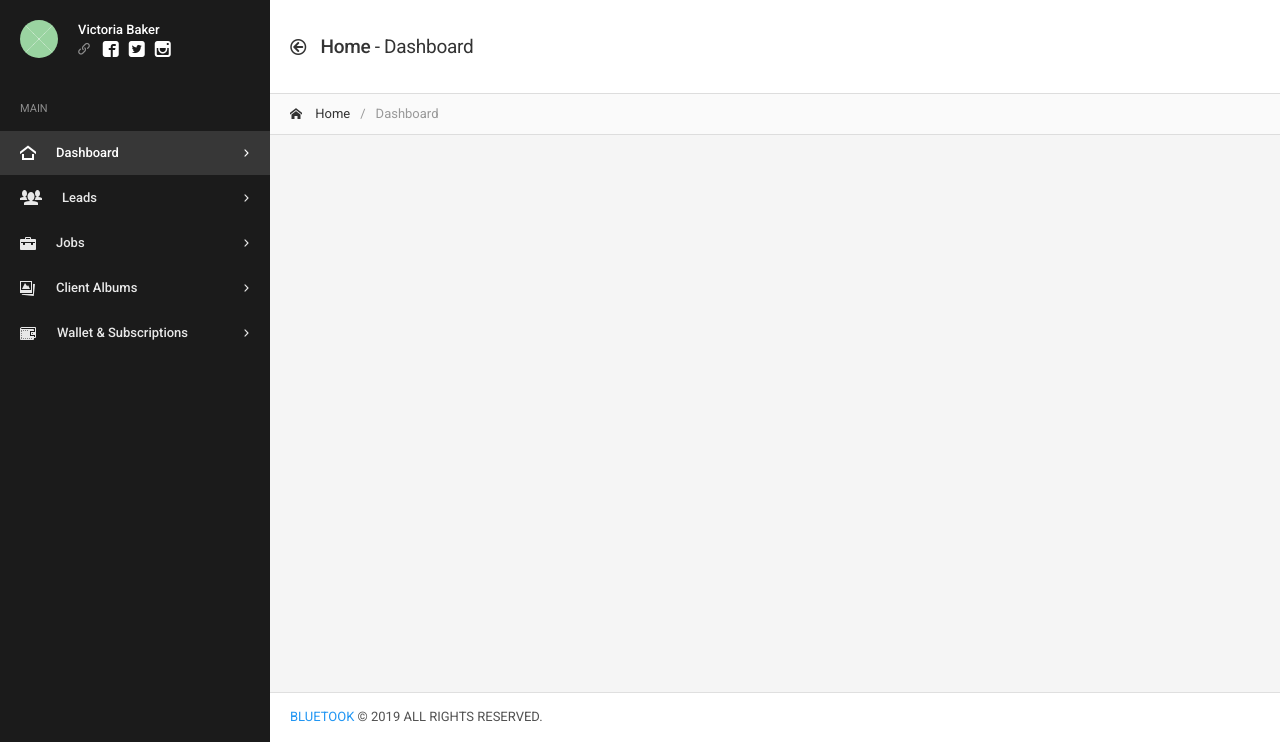
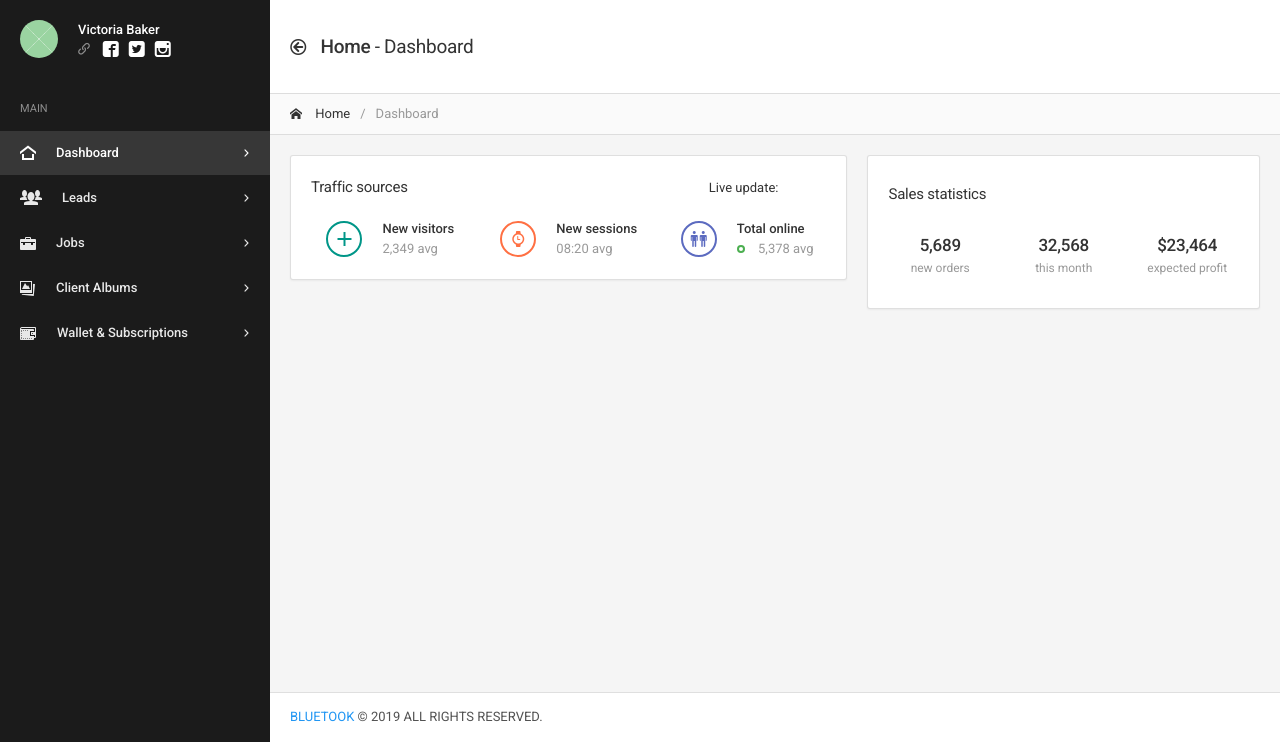
Before and after one commit to idenisysinc/BlueTook, a PHP site: page /partner-dashboard.php in a window 1280 px wide. Shown: the part 58-800 px from the top of the page. Run offline with PHP 8.4, Linux system fonts and the light colour scheme.

Commit message:
Update 15-10-2019

```diff
--- a/assets/css/custom.css
+++ b/assets/css/custom.css
@@ -31,6 +31,21 @@
 .btn-light:hover{
 	background-color: #f5f5f5;
 }
+.uniform-checker span, .uniform-choice span{
+	border: .125rem solid #1b1b1b;
+}
+.uniform-checker span{
+	color: #1b1b1b;
+}
+.select2-selection--multiple .select2-selection__choice{
+	background-color: #1b1b1b;
+}
+.select2-selection--multiple .select2-selection__choice:focus, .select2-selection--multiple .select2-selection__choice:hover{
+	background-color: #373737;
+}
+.irs-bar{
+	background-color: #373737;
+}
 /*------- Media Query --------*/
 @media (min-width: 768px){
 .sidebar-xs .sidebar-main.sidebar-dark .nav-sidebar>.nav-item-submenu>.nav-group-sub {
--- a/header.php
+++ b/header.php
@@ -52,7 +52,7 @@
 
 		<div class="d-md-none">
 			<button class="navbar-toggler" type="button" data-toggle="collapse" data-target="#navbar-mobile">
-				<i class="icon-tree5"></i>
+				<i class="icon-grid"></i>
 			</button>
 			<button class="navbar-toggler sidebar-mobile-main-toggle" type="button">
 				<i class="icon-paragraph-justify3"></i>
--- a/partner-dashboard.php
+++ b/partner-dashboard.php
@@ -37,7 +37,122 @@
 
 			<!-- Content area -->
 			<div class="content">
+				<!-- Main charts -->
+				<div class="row">
+					<div class="col-xl-7">
 
+						<!-- Traffic sources -->
+						<div class="card">
+							<div class="card-header header-elements-inline">
+								<h6 class="card-title">Traffic sources</h6>
+								<div class="header-elements">
+									<div class="form-check form-check-right form-check-switchery form-check-switchery-sm">
+										<label class="form-check-label">
+											Live update:
+											<input type="checkbox" class="form-input-switchery" checked data-fouc>
+										</label>
+									</div>
+								</div>
+							</div>
+
+							<div class="card-body py-0">
+								<div class="row">
+									<div class="col-sm-4">
+										<div class="d-flex align-items-center justify-content-center mb-2">
+											<a href="#" class="btn bg-transparent border-teal text-teal rounded-round border-2 btn-icon mr-3">
+												<i class="icon-plus3"></i>
+											</a>
+											<div>
+												<div class="font-weight-semibold">New visitors</div>
+												<span class="text-muted">2,349 avg</span>
+											</div>
+										</div>
+										<div class="w-75 mx-auto mb-3" id="new-visitors"></div>
+									</div>
+
+									<div class="col-sm-4">
+										<div class="d-flex align-items-center justify-content-center mb-2">
+											<a href="#" class="btn bg-transparent border-warning-400 text-warning-400 rounded-round border-2 btn-icon mr-3">
+												<i class="icon-watch2"></i>
+											</a>
+											<div>
+												<div class="font-weight-semibold">New sessions</div>
+												<span class="text-muted">08:20 avg</span>
+											</div>
+										</div>
+										<div class="w-75 mx-auto mb-3" id="new-sessions"></div>
+									</div>
+
+									<div class="col-sm-4">
+										<div class="d-flex align-items-center justify-content-center mb-2">
+											<a href="#" class="btn bg-transparent border-indigo-400 text-indigo-400 rounded-round border-2 btn-icon mr-3">
+												<i class="icon-people"></i>
+											</a>
+											<div>
+												<div class="font-weight-semibold">Total online</div>
+												<span class="text-muted"><span class="badge badge-mark border-success mr-2"></span> 5,378 avg</span>
+											</div>
+										</div>
+										<div class="w-75 mx-auto mb-3" id="total-online"></div>
+									</div>
+								</div>
+							</div>
+
+							<div class="chart position-relative" id="traffic-sources"></div>
+						</div>
+						<!-- /traffic sources -->
+
+					</div>
+
+					<div class="col-xl-5">
+
+						<!-- Sales stats -->
+						<div class="card">
+							<div class="card-header header-elements-inline">
+								<h6 class="card-title">Sales statistics</h6>
+								<div class="header-elements">
+									<select class="form-control" id="select_date" data-fouc>
+										<option value="val1">June, 29 - July, 5</option>
+										<option value="val2">June, 22 - June 28</option>
+										<option value="val3" selected>June, 15 - June, 21</option>
+										<option value="val4">June, 8 - June, 14</option>
+									</select>
+			                	</div>
+							</div>
+
+							<div class="card-body py-0">
+								<div class="row text-center">
+									<div class="col-4">
+										<div class="mb-3">
+											<h5 class="font-weight-semibold mb-0">5,689</h5>
+											<span class="text-muted font-size-sm">new orders</span>
+										</div>
+									</div>
+
+									<div class="col-4">
+										<div class="mb-3">
+											<h5 class="font-weight-semibold mb-0">32,568</h5>
+											<span class="text-muted font-size-sm">this month</span>
+										</div>
+									</div>
+
+									<div class="col-4">
+										<div class="mb-3">
+											<h5 class="font-weight-semibold mb-0">$23,464</h5>
+											<span class="text-muted font-size-sm">expected profit</span>
+										</div>
+									</div>
+								</div>
+							</div>
+
+							<div class="chart mb-2" id="app_sales"></div>
+							<div class="chart" id="monthly-sales-stats"></div>
+						</div>
+						<!-- /sales stats -->
+
+					</div>
+				</div>
+				<!-- /main charts -->
 			</div>
 			<!-- /content area -->
 
```
Also changed, not shown: registration.php (+19 -0 lines).
